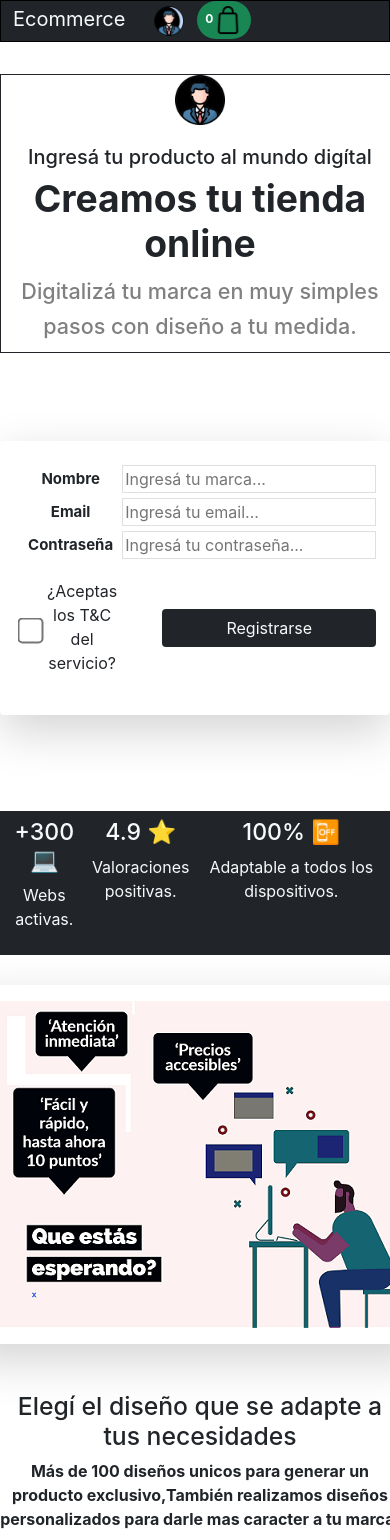
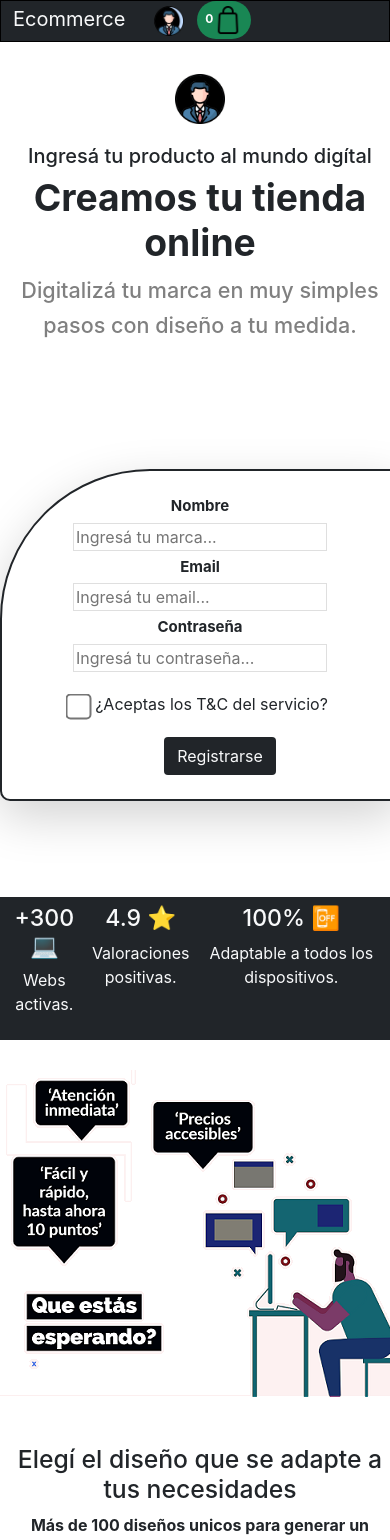
Before and after one commit to ivangomez2/react, a React (Create React App) app: page / in a window 390 px wide. Shown: the top 1540 px of the page. Built offline with nearby package versions, Linux system fonts and the light colour scheme.

Commit message:
responsivel

```diff
--- a/src/components/Form/Form.css
+++ b/src/components/Form/Form.css
@@ -1,5 +1,21 @@
+@media (max-width: 801px){
+  .regForm{
+  display: flex !important;
+  flex-direction: column;
+  margin: 0 auto;
+  border: solid 2px;
+  border-radius: 150px 10px 10px 10px !important;
+  width: 400px;
+
+
+  }
+}
+
+
+
+
 .regForm{
-    margin-top: 40px;
+    margin-top: 70px;
     display: grid;
     grid-template-columns: 1fr 1fr;
     align-items: center;
--- a/src/components/SectionImg/SectionImg.jsx
+++ b/src/components/SectionImg/SectionImg.jsx
@@ -19,7 +19,7 @@ const SectionImg = ({title,p,button,btnClass,pClass,img1,img2,ClassImgSect,imgSe
   </div>
   <div>
   </div>
-      <img className='shadow-lg p-3 mb-5 bg-white rounded' src={img1} />
+      <img className='mb-5' src={img1} />
   </div>
   )
 }
--- a/src/components/Text-titles/TextTitles.css
+++ b/src/components/Text-titles/TextTitles.css
@@ -1,8 +1,8 @@
 @media (max-width: 801px){
   .cont-title{
  margin: 0 auto;
- border: solid 1px;
- box-sizing: 600px;
+
+
   }
 }
 
```
Also changed, not shown: src/imgs/opiniones.png.
